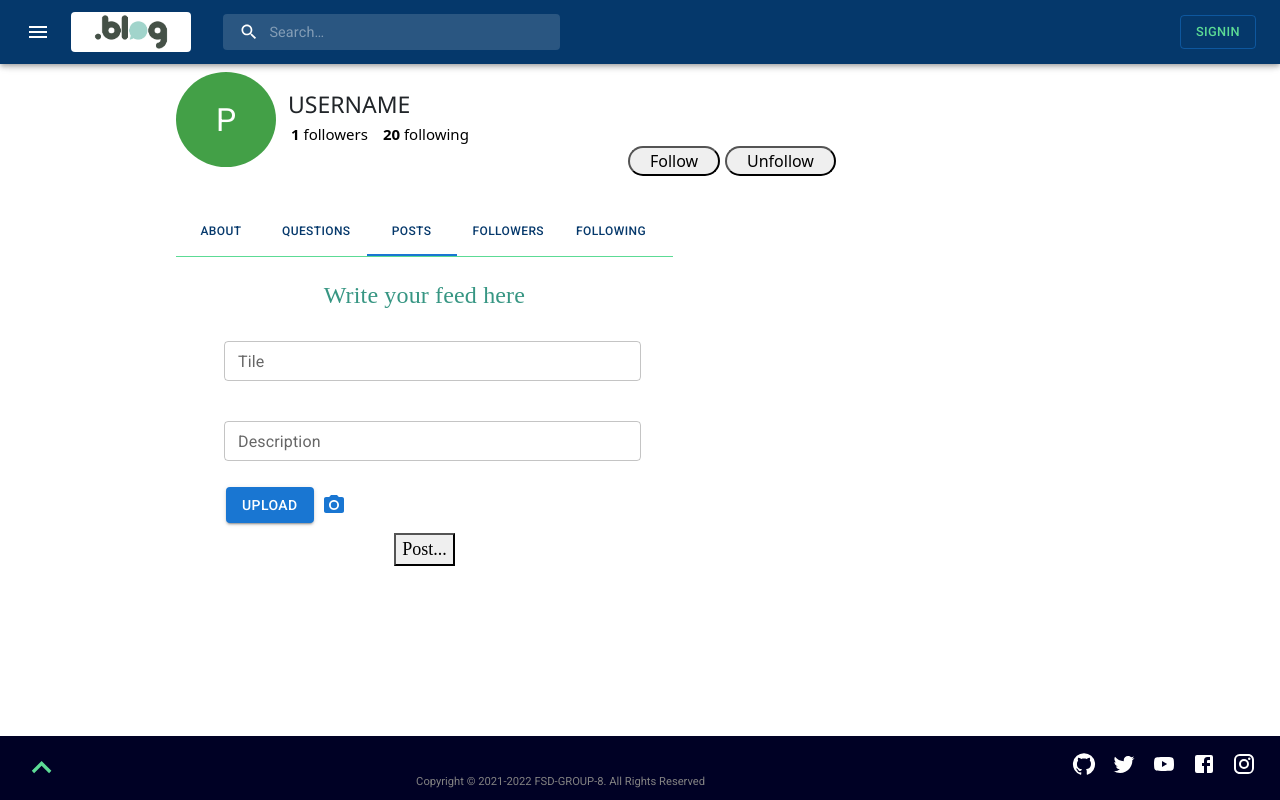
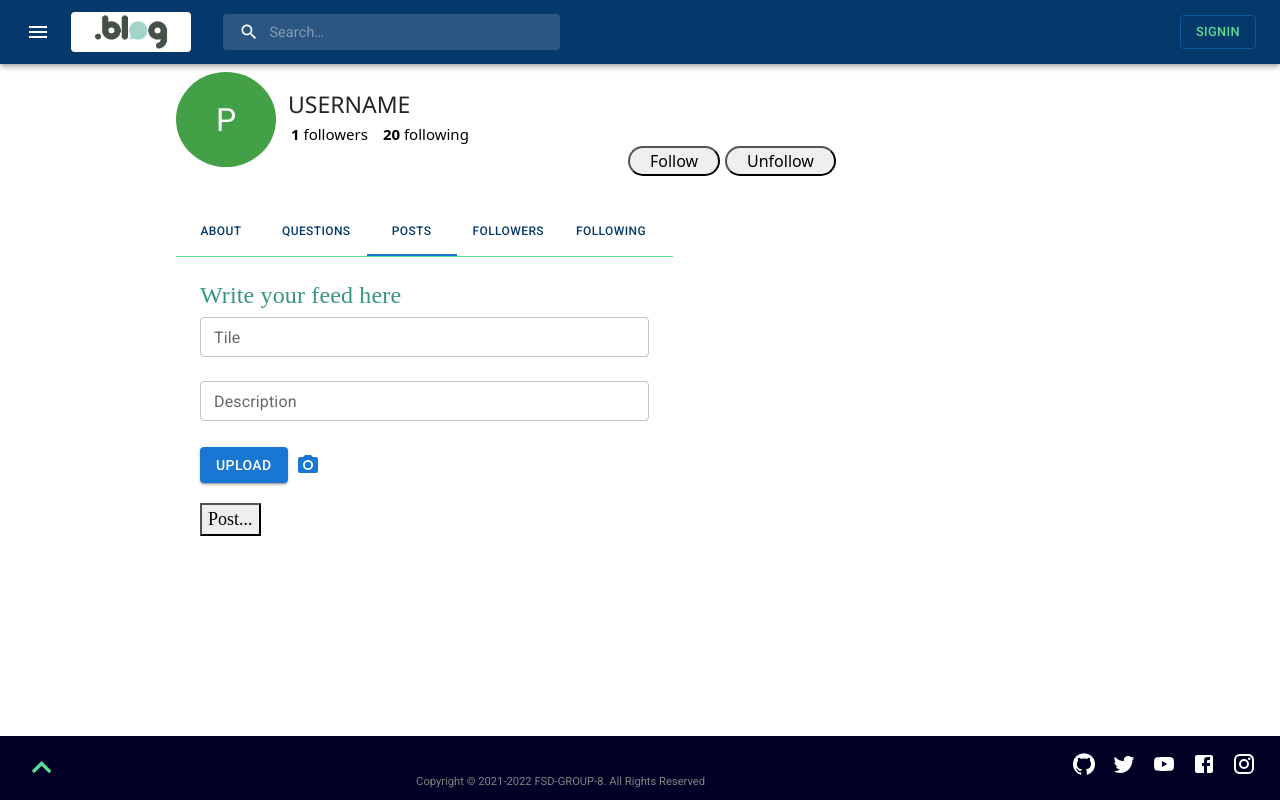
Before and after one commit to WAD-Team-Alpha/FSD_PROJECT, a React (Create React App) app in the folder fsd_project/: page /profile in a window 1280 px wide. Both pictures are taken after a click on the tab "POSTS". Built offline with nearby package versions, Linux system fonts and the light colour scheme; no server answers.

Commit message:
Fixed some issues

```diff
--- a/fsd_project/src/components/profile/navbar.module.css
+++ b/fsd_project/src/components/profile/navbar.module.css
@@ -9,7 +9,7 @@
 }
 
 .tabpanel{
-    text-align: center;
+    text-align: left;
     font-size: large;
     color: #379683;
     font-family: 'Metropolis-Regular';
--- a/fsd_project/src/components/profile/posts/posts.jsx
+++ b/fsd_project/src/components/profile/posts/posts.jsx
@@ -50,11 +50,11 @@ function Posts() {
                     sx={{
                         display: 'flex',
                         alignItems: 'center',
-                        '& > :not(style)': { m: 1 },
+                        // '& > :not(style)': { m: 1 },
                     }}
                     >
 
-                    <Grid container spacing={2}>
+                    <Grid container>
 
 
                     <Grid item xs={12} sm={12} md={12}>
--- a/fsd_project/src/components/profile/posts/posts.module.css
+++ b/fsd_project/src/components/profile/posts/posts.module.css
@@ -10,7 +10,8 @@
 }
 
 .upload {
-    margin-left: 1em;
+    /* margin-left: 1em; */
+    margin-bottom: 1em;
 }
 
 .post_button {
--- a/fsd_project/src/index.css
+++ b/fsd_project/src/index.css
@@ -11,3 +11,24 @@ html {
   body {
     margin: 0;
   }
+
+/* width */
+::-webkit-scrollbar {
+  width: 7px;
+}
+
+/* Track */
+::-webkit-scrollbar-track {
+  background: white;
+}
+
+/* Handle */
+::-webkit-scrollbar-thumb {
+  background: #05386B;
+  border-radius: 30px;
+}
+
+/* Handle on hover */
+::-webkit-scrollbar-thumb:hover {
+  background: #000125;
+}
```
